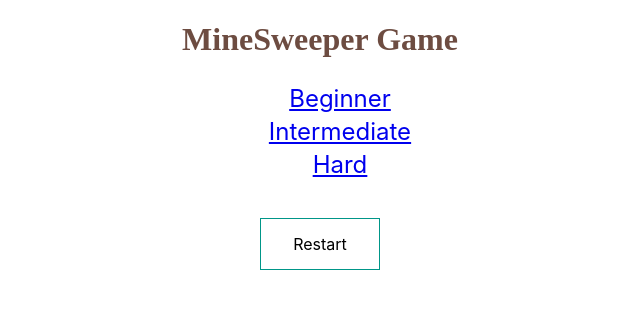
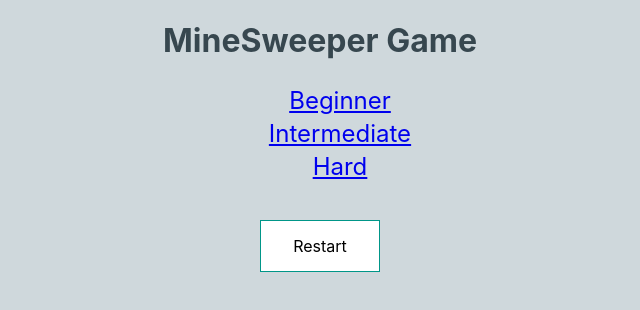
Before and after one commit to Krishan14sharma/ReactPlayground, a React (Create React App) app: page / in a window 1280 px wide. Shown: the top 310 px of the page, without its empty margins (320-960 px from the left). Built offline with nearby package versions, Linux system fonts and the light colour scheme.

Commit message:
* added a background image

```diff
--- a/src/App.css
+++ b/src/App.css
@@ -1,5 +1,9 @@
 .App {
     text-align: center;
+    background: #CFD8DC;
+    width: 100%;
+    height: 100%;
+    position: absolute;
 }
 
 .App-logo {
@@ -8,8 +12,7 @@
 }
 
 .App-Title {
-    color: #6d4c41;
-    font-family: ".AppleSystemUIFont";
+    color: #37474f;
 }
 
 .App-header {
```
